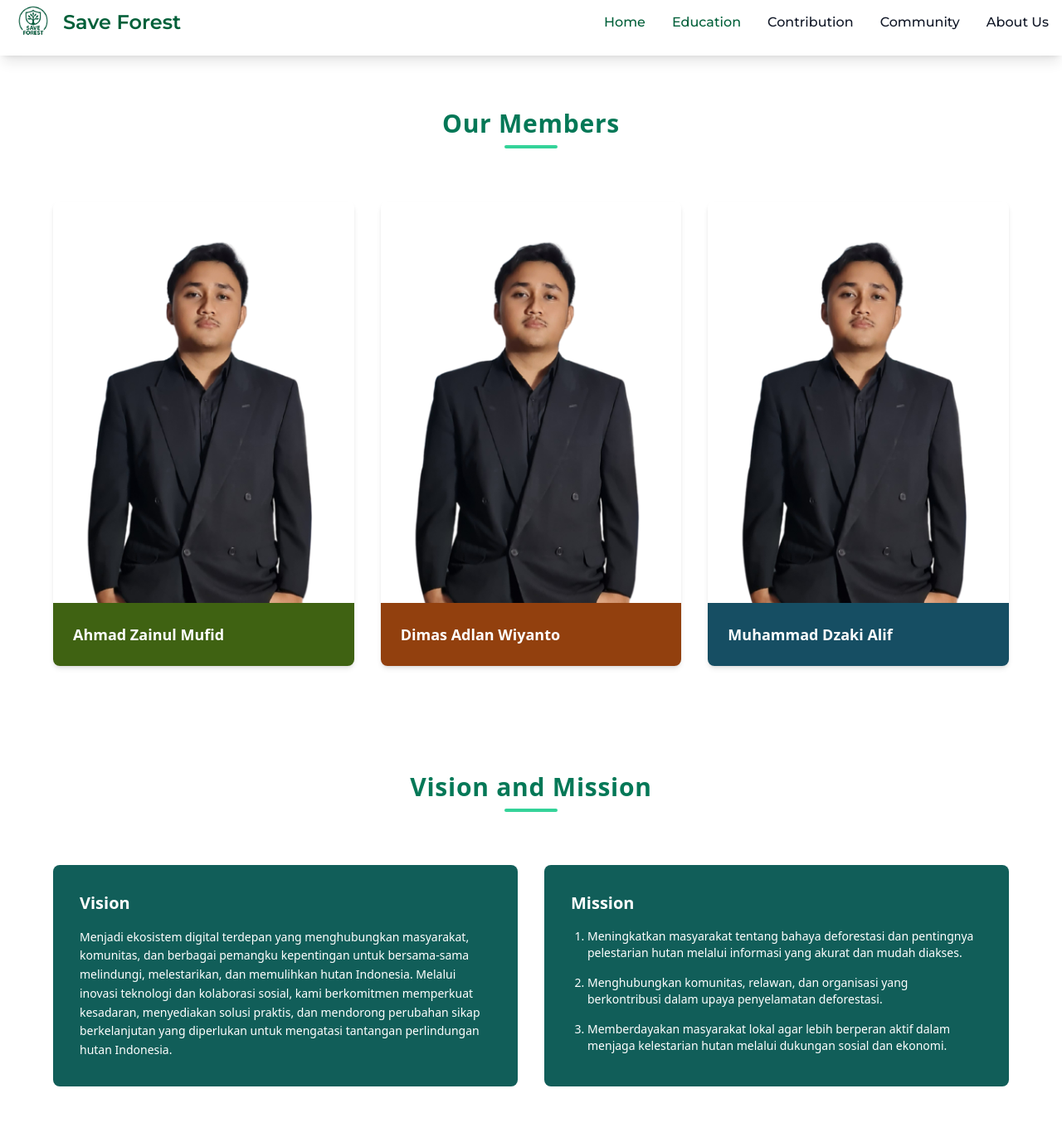
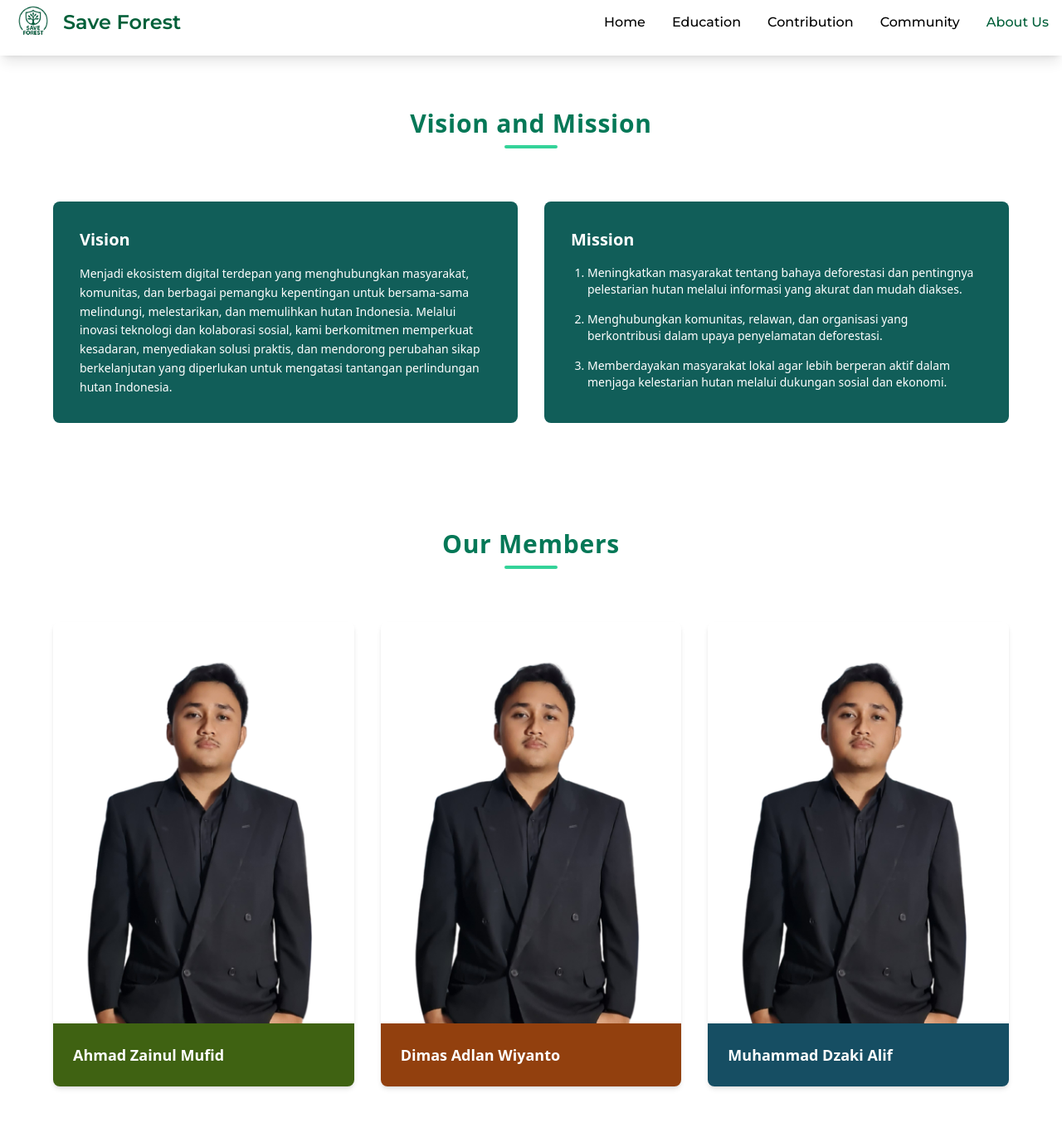
Before and after one commit to ahmadzainulmufid/Save-Forest, a website: page aboutus.html in a window 1280 px wide. Shown: the part 13-1390 px from the top of the page at 83% size. Drawn offline with nearby package versions, Linux system fonts and the light colour scheme.

Commit message:
Update about us

```diff
--- a/aboutus.html
+++ b/aboutus.html
@@ -58,35 +58,35 @@
             <li>
               <a
                 href="index.html"
-                class="block py-2 px-3 rounded-sm md:p-0 text-hijau md:hover:text-aksen"
+                class="block py-2 px-3 rounded-sm md:p-0 md:hover:text-aksen"
                 >Home</a
               >
             </li>
             <li>
               <a
                 href="#"
-                class="block py-2 px-3 rounded-sm md:hover:text-aksen md:p-0 text-hijau"
+                class="block py-2 px-3 rounded-sm md:p-0 md:hover:text-aksen"
                 >Education</a
               >
             </li>
             <li>
               <a
                 href="#"
-                class="block py-2 px-3 text-gray-900 rounded-sm md:border-0 md:hover:text-aksen md:p-0 text-hijau"
+                class="block py-2 px-3 rounded-sm md:p-0 md:hover:text-aksen"
                 >Contribution</a
               >
             </li>
             <li>
               <a
                 href="#"
-                class="block py-2 px-3 text-gray-900 rounded-sm md:border-0 md:hover:text-aksen md:p-0 text-hijau"
+                class="block py-2 px-3 rounded-sm md:p-0 md:hover:text-aksen"
                 >Community</a
               >
             </li>
             <li>
               <a
                 href="#"
-                class="block py-2 px-3 text-gray-900 rounded-sm md:border-0 md:hover:text-aksen md:p-0 text-hijau"
+                class="block py-2 px-3 rounded-sm md:p-0 text-hijau md:hover:text-aksen"
                 >About Us</a
               >
             </li>
@@ -94,6 +94,38 @@
         </div>
       </div>
     </nav>
+
+    <!-- Vision and Mission Section -->
+    <section class="py-16 px-6">
+    <div class="max-w-6xl mx-auto">
+        <div class="mb-16 flex flex-col items-center">
+            <h2 class="text-2xl md:text-3xl font-extrabold text-emerald-700 tracking-wide">
+                Vision and Mission
+            </h2>
+            <span class="mt-2 w-16 h-1 bg-emerald-400 rounded"></span>
+        </div>
+
+            <div class="grid grid-cols-1 md:grid-cols-2 gap-8">
+                <!-- Vision Column -->
+                <div class="bg-teal-800 p-8 rounded-lg text-white">
+                    <h3 class="text-xl font-bold mb-4">Vision</h3>
+                    <p class="text-sm text-white leading-relaxed">
+                        Menjadi ekosistem digital terdepan yang menghubungkan masyarakat, komunitas, dan berbagai pemangku kepentingan untuk bersama-sama melindungi, melestarikan, dan memulihkan hutan Indonesia. Melalui inovasi teknologi dan kolaborasi sosial, kami berkomitmen memperkuat kesadaran, menyediakan solusi praktis, dan mendorong perubahan sikap berkelanjutan yang diperlukan untuk mengatasi tantangan perlindungan hutan Indonesia.
+                    </p>
+                </div>
+
+                <!-- Mission Column -->
+                <div class="bg-teal-800 p-8 rounded-lg text-white">
+                    <h3 class="text-xl font-bold mb-4">Mission</h3>
+                    <ol class="text-sm text-white space-y-4 list-decimal pl-5">
+                        <li>Meningkatkan masyarakat tentang bahaya deforestasi dan pentingnya pelestarian hutan melalui informasi yang akurat dan mudah diakses.</li>
+                        <li>Menghubungkan komunitas, relawan, dan organisasi yang berkontribusi dalam upaya penyelamatan deforestasi.</li>
+                        <li>Memberdayakan masyarakat lokal agar lebih berperan aktif dalam menjaga kelestarian hutan melalui dukungan sosial dan ekonomi.</li>
+                    </ol>
+                </div>
+            </div>
+        </div>
+    </section>
 
      <!-- Our Members Section -->
     <section class="py-16 px-6">
@@ -160,37 +192,7 @@
         </div>
     </section>
 
-    <!-- Vision and Mission Section -->
-    <section class="py-16 px-6">
-    <div class="max-w-6xl mx-auto">
-        <div class="mb-16 flex flex-col items-center">
-            <h2 class="text-2xl md:text-3xl font-extrabold text-emerald-700 tracking-wide">
-                Vision and Mission
-            </h2>
-            <span class="mt-2 w-16 h-1 bg-emerald-400 rounded"></span>
-        </div>
 
-            <div class="grid grid-cols-1 md:grid-cols-2 gap-8">
-                <!-- Vision Column -->
-                <div class="bg-teal-800 p-8 rounded-lg text-white">
-                    <h3 class="text-xl font-bold mb-4">Vision</h3>
-                    <p class="text-sm text-white leading-relaxed">
-                        Menjadi ekosistem digital terdepan yang menghubungkan masyarakat, komunitas, dan berbagai pemangku kepentingan untuk bersama-sama melindungi, melestarikan, dan memulihkan hutan Indonesia. Melalui inovasi teknologi dan kolaborasi sosial, kami berkomitmen memperkuat kesadaran, menyediakan solusi praktis, dan mendorong perubahan sikap berkelanjutan yang diperlukan untuk mengatasi tantangan perlindungan hutan Indonesia.
-                    </p>
-                </div>
-
-                <!-- Mission Column -->
-                <div class="bg-teal-800 p-8 rounded-lg text-white">
-                    <h3 class="text-xl font-bold mb-4">Mission</h3>
-                    <ol class="text-sm text-white space-y-4 list-decimal pl-5">
-                        <li>Meningkatkan masyarakat tentang bahaya deforestasi dan pentingnya pelestarian hutan melalui informasi yang akurat dan mudah diakses.</li>
-                        <li>Menghubungkan komunitas, relawan, dan organisasi yang berkontribusi dalam upaya penyelamatan deforestasi.</li>
-                        <li>Memberdayakan masyarakat lokal agar lebih berperan aktif dalam menjaga kelestarian hutan melalui dukungan sosial dan ekonomi.</li>
-                    </ol>
-                </div>
-            </div>
-        </div>
-    </section>
 
     <!-- Footer -->
      <!-- footer -->
```
Also changed, not shown: index.html (+4 -4 lines).
